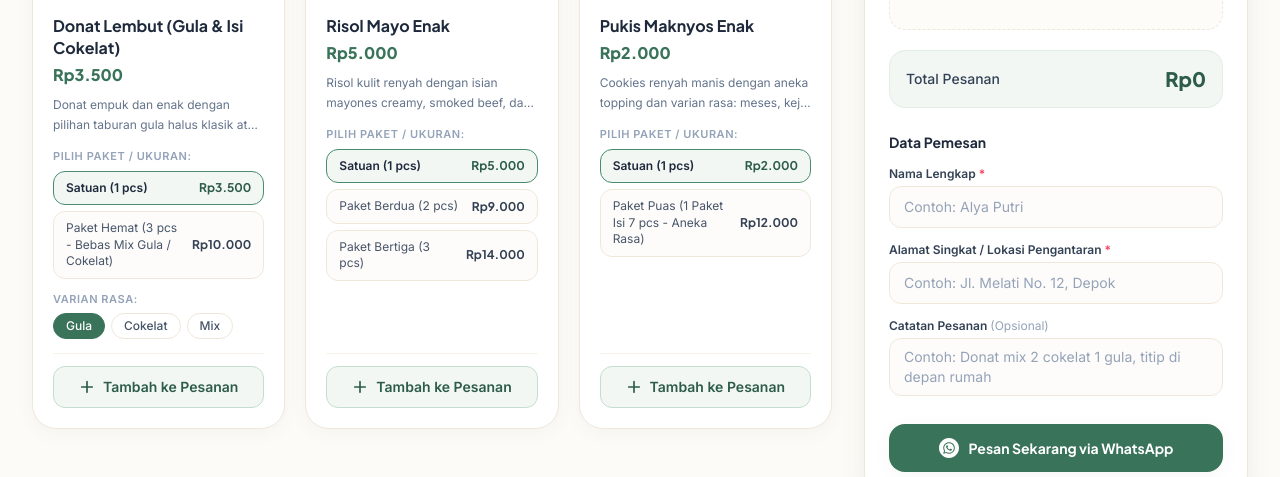
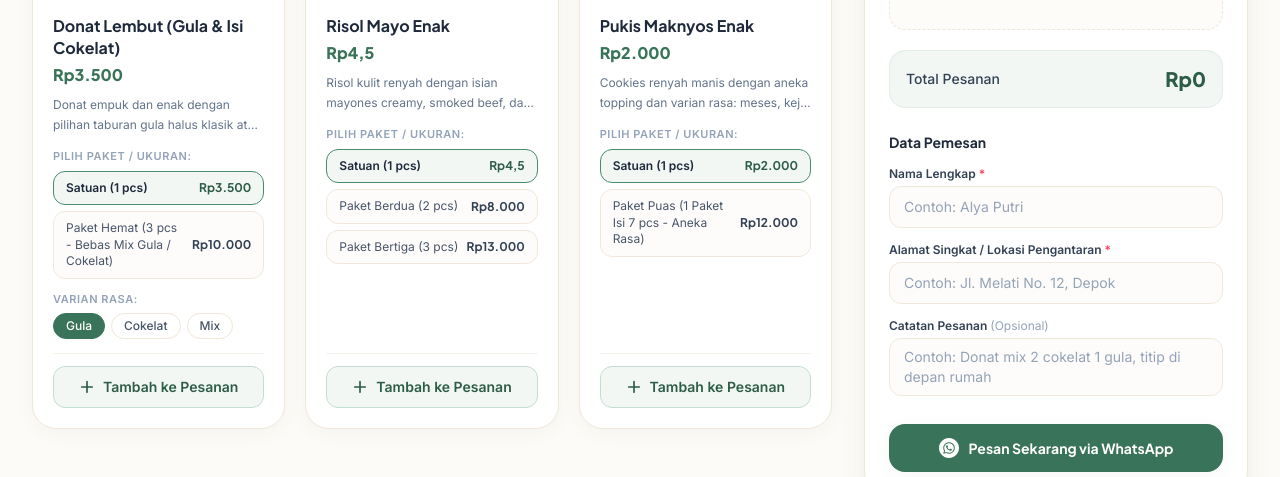
Before and after one commit to yoga1938/jualan, a plain HTML site: page index.html in a window 1280 px wide. Shown: the part 577-1054 px from the top of the page. Drawn offline with nearby package versions, Linux system fonts and the light colour scheme.

Commit message:
Update package prices in index.html

```diff
--- a/index.html
+++ b/index.html
@@ -392,17 +392,17 @@
           {
             id: "satuan",
             label: "Satuan (1 pcs)",
-            price: 5000
+            price: 4.500
           },
           {
             id: "paket-berdua",
             label: "Paket Berdua (2 pcs)",
-            price: 9000
+            price: 8000
           },
           {
             id: "paket-bertiga",
             label: "Paket Bertiga (3 pcs)",
-            price: 14000
+            price: 13000
           }
         ]
       },
```
